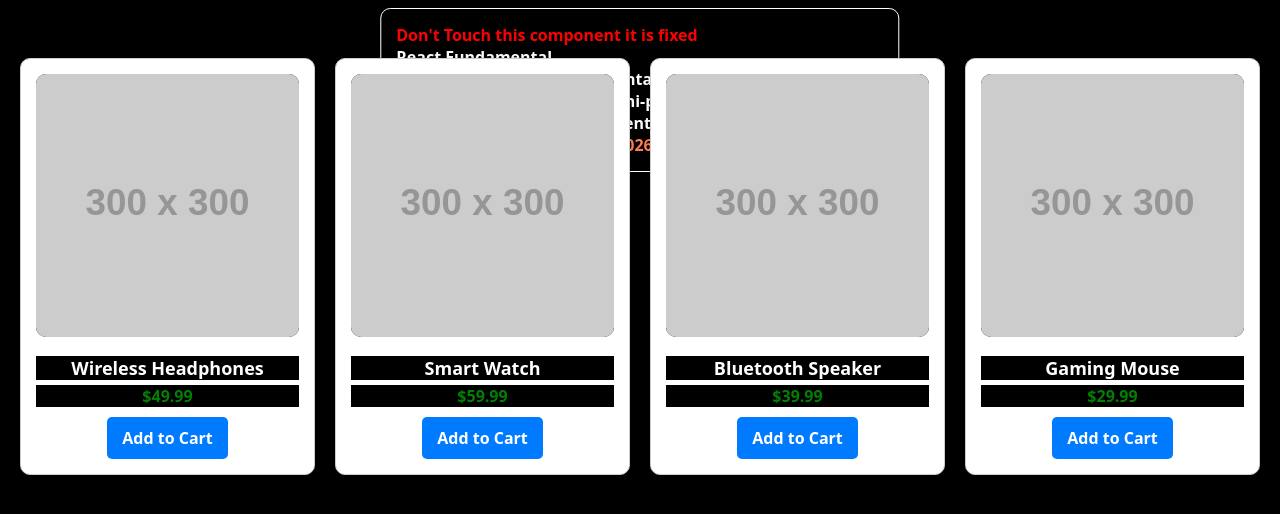
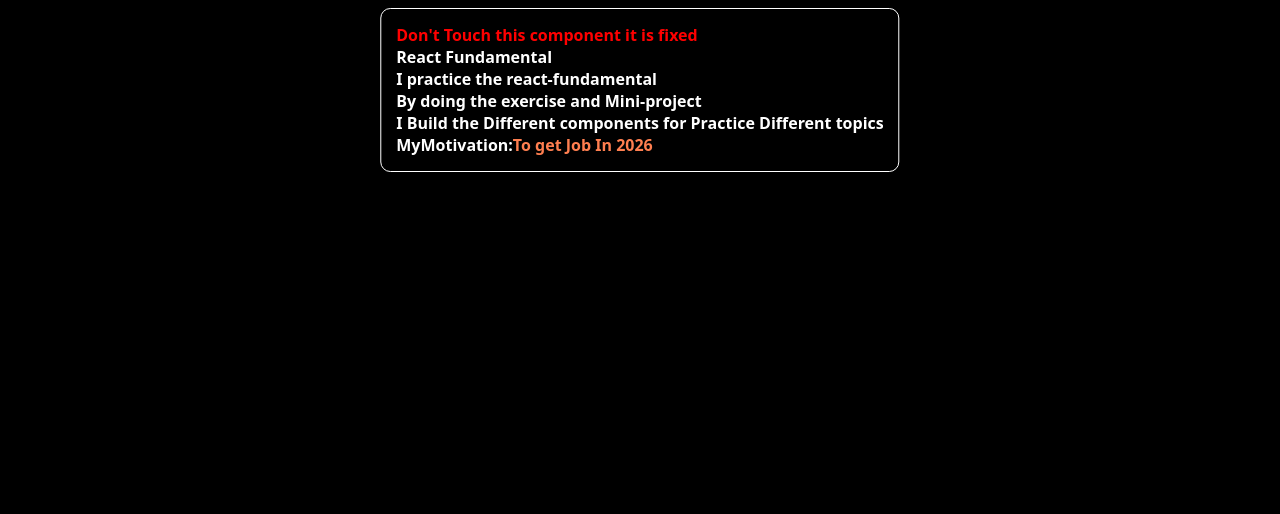
Before and after one commit to nikhildev-webapp/ReactFundamentals, a React (Vite) app: page / in a window 1280 px wide. Shown: the top 514 px of the page. Built offline with nearby package versions, Linux system fonts and the light colour scheme.

Commit message:
get-Backto-normal-every-thing

```diff
--- a/src/App.jsx
+++ b/src/App.jsx
@@ -29,6 +29,7 @@ function App() {
   // const handleClick = () => {
   //   setReloadDog((prev)=>!prev)
   // }
+
   return (
     <>
       <ExerciseComponent />
@@ -39,10 +40,11 @@ function App() {
         <RandomDogImage reloadDog={reloadDog}/>
         <button onClick={handleClick} style={styles.button}>GetNewDog</button>
       </div> */}
-      <div>
+      {/* ⬇️reusable productcard */}
+      {/* <div>
         <h1 style={styles.headin}>ProductCard-List</h1>
         <ProductList/>
-     </div>
+     </div> */}
     </>
   )
 }
```
